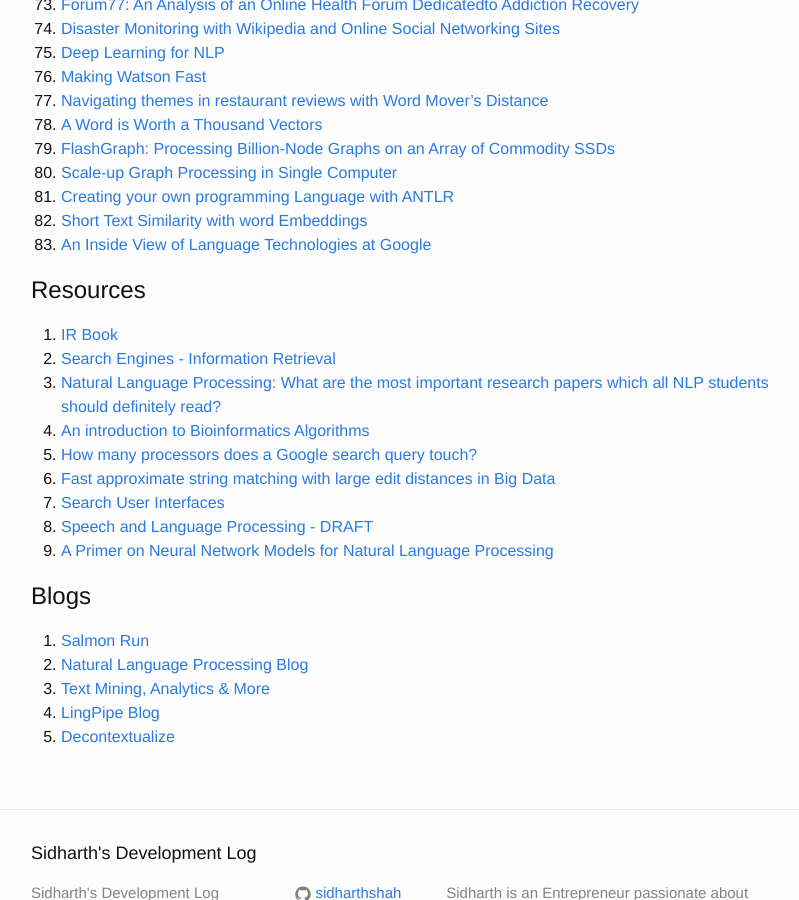
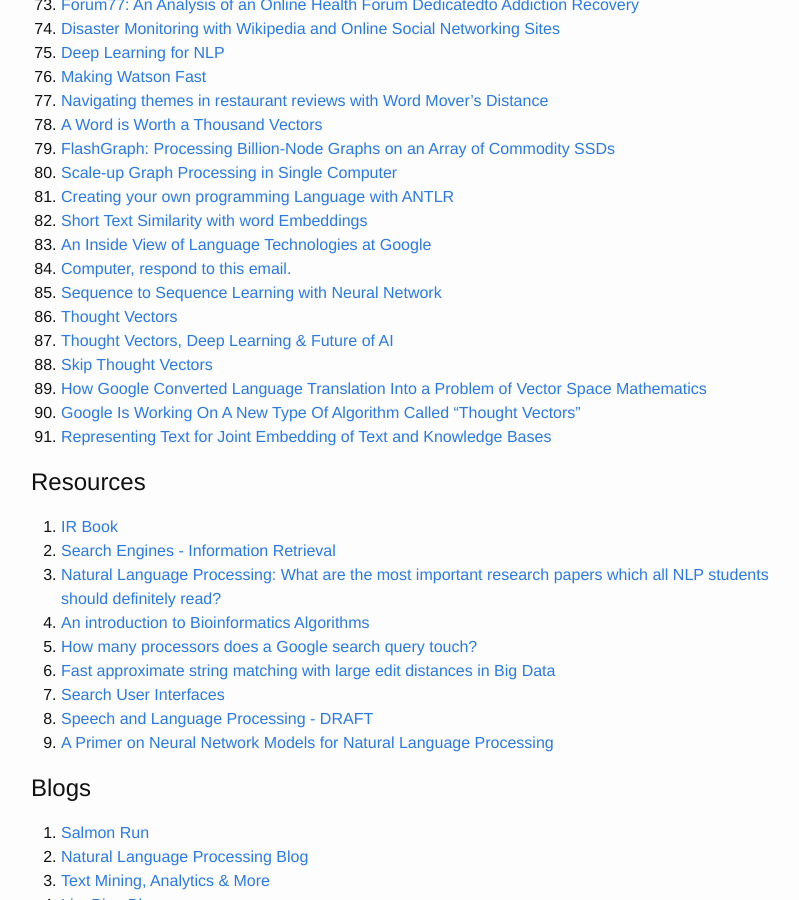
Before and after one commit to sidharthshah/sidharthshah.github.com, a Jekyll site: the page built from information-retrieval.md, in a window 1280 px wide and 900 px high, scrolled down 2994 px. Shown: the whole window, without its empty margins (239-1038 px from the left). Built offline with Jekyll 4.4.1, drawn with Linux system fonts in a browser that asks for light colours.

Commit message:
added links for LSTM, Tought Vector papers etc

```diff
--- a/information-retrieval.md
+++ b/information-retrieval.md
@@ -132,6 +132,14 @@
 81. [Creating your own programming Language with ANTLR](http://bkiers.blogspot.in/2011/03/creating-your-own-programming-language.html)
 82. [Short Text Similarity with word Embeddings](https://staff.fnwi.uva.nl/m.derijke/wp-content/papercite-data/pdf/kenter-short-2015.pdf)
 83. [An Inside View of Language Technologies at Google](http://breakthroughanalysis.com/2015/10/28/an-inside-view-of-language-technologies-at-google/)
+84. [Computer, respond to this email.](http://googleresearch.blogspot.in/2015/11/computer-respond-to-this-email.html)
+85. [Sequence to Sequence Learning with Neural Network](http://arxiv.org/pdf/1409.3215v3.pdf)
+86. [Thought Vectors](https://www.quora.com/What-are-thought-vectors)
+87. [Thought Vectors, Deep Learning & Future of AI](http://deeplearning4j.org/thoughtvectors)
+88. [Skip Thought Vectors](http://arxiv.org/pdf/1506.06726v1.pdf)
+89. [How Google Converted Language Translation Into a Problem of Vector Space Mathematics](http://www.technologyreview.com/view/519581/how-google-converted-language-translation-into-a-problem-of-vector-space-mathematics/)
+90. [Google Is Working On A New Type Of Algorithm Called “Thought Vectors”](Google Is Working On A New Type Of Algorithm Called “Thought Vectors”)
+91. [Representing Text for Joint Embedding of Text and Knowledge Bases](http://research.microsoft.com/pubs/254916/emnlp2015kgtext.pdf)
 
 Resources
 =========
```
